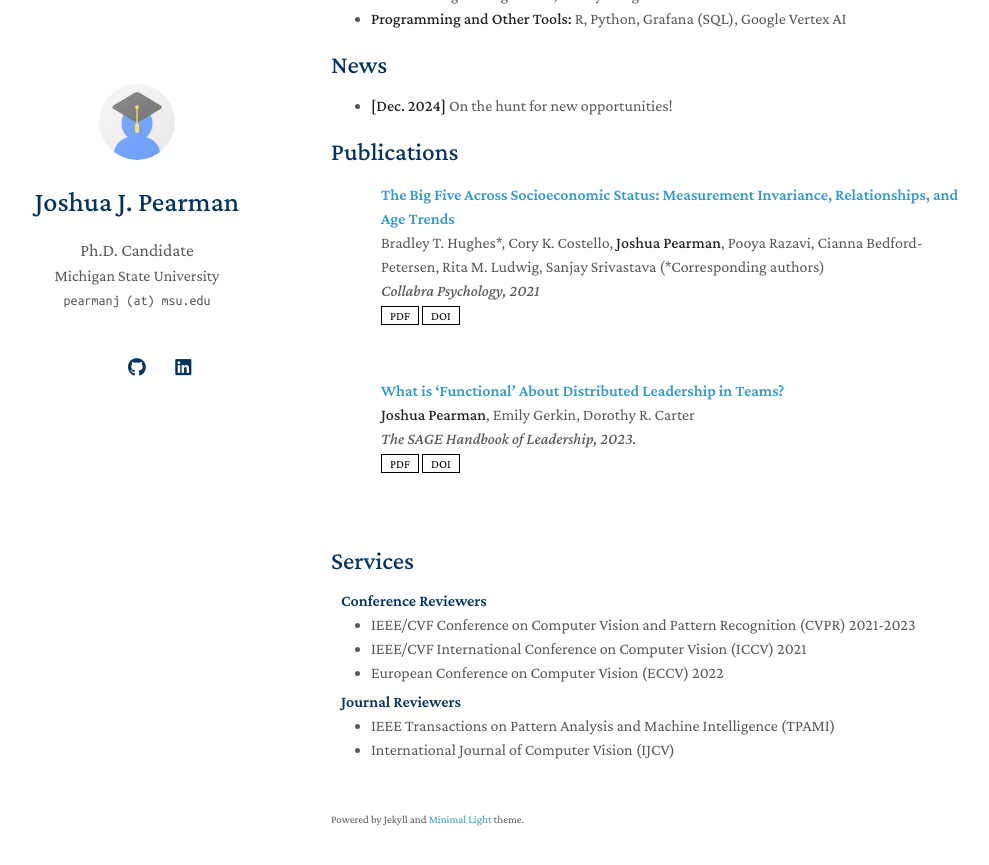
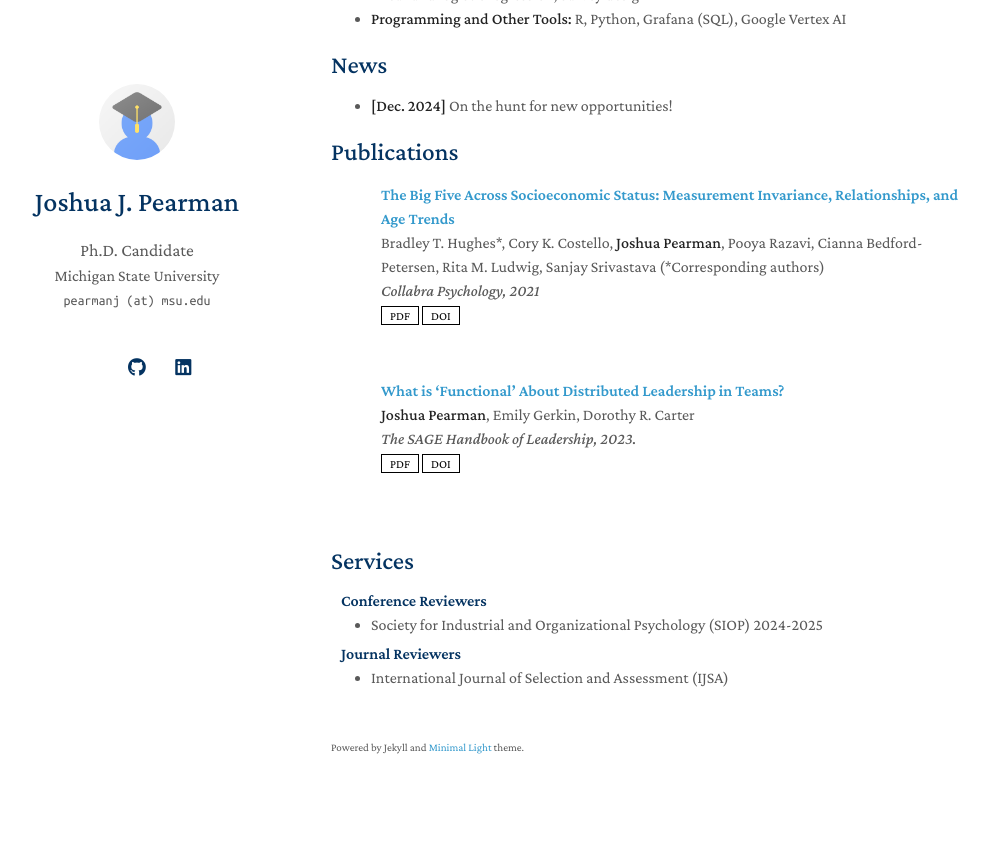
Before and after one commit to jpearman7/jpearman.github.io, a Jekyll site: the page built from index.md, in a window 1280 px wide and 900 px high, scrolled down 572 px. Shown: the top 865 px of the window, without its empty margins (139-1128 px from the left). Built offline with Jekyll 4.4.1, drawn with Linux system fonts in a browser that asks for light colours; a style sheet for code colours, icons or effects is not loaded; our own code applies the rules of GitHub Pages for plain Markdown files; after the commit the page ends 1400 px from its top, so only the background shows below that.

Commit message:
Update services.md

```diff
--- a/_includes/services.md
+++ b/_includes/services.md
@@ -3,14 +3,11 @@
 <h4 style="margin:0 10px 0;">Conference Reviewers</h4>
 
 <ul style="margin:0 0 5px;">
-  <li><a href="http://cvpr2023.thecvf.com/"><autocolor>IEEE/CVF Conference on Computer Vision and Pattern Recognition (CVPR) 2021-2023</autocolor></a></li>
-  <li><a href="http://iccv2021.thecvf.com/"><autocolor>IEEE/CVF International Conference on Computer Vision (ICCV) 2021</autocolor></a></li>
-  <li><a href="https://eccv2022.ecva.net/"><autocolor>European Conference on Computer Vision (ECCV) 2022</autocolor></a></li>
+  <li><a href="https://www.siop.org/"><autocolor>Society for Industrial and Organizational Psychology (SIOP) 2024-2025</autocolor></a></li>
 </ul>
 
 <h4 style="margin:0 10px 0;">Journal Reviewers</h4>
 
 <ul style="margin:0 0 20px;">
-  <li><a href="https://www.computer.org/csdl/journal/tp"><autocolor>IEEE Transactions on Pattern Analysis and Machine Intelligence (TPAMI)</autocolor></a></li>
-  <li><a href="https://www.springer.com/journal/11263"><autocolor>International Journal of Computer Vision (IJCV)</autocolor></a></li>
+  <li><a href="https://www.computer.org/csdl/journal/tp](https://onlinelibrary.wiley.com/journal/14682389"><autocolor>International Journal of Selection and Assessment (IJSA)</autocolor></a></li>
 </ul>
```
